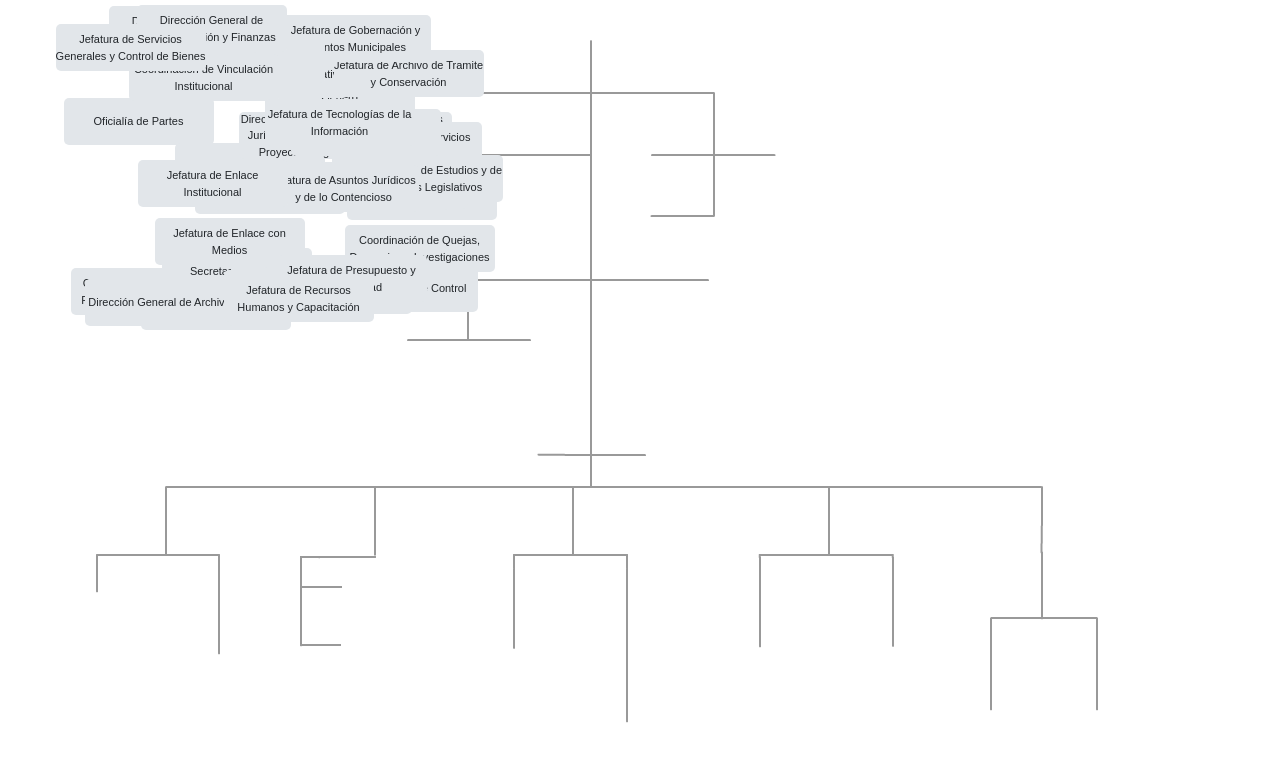
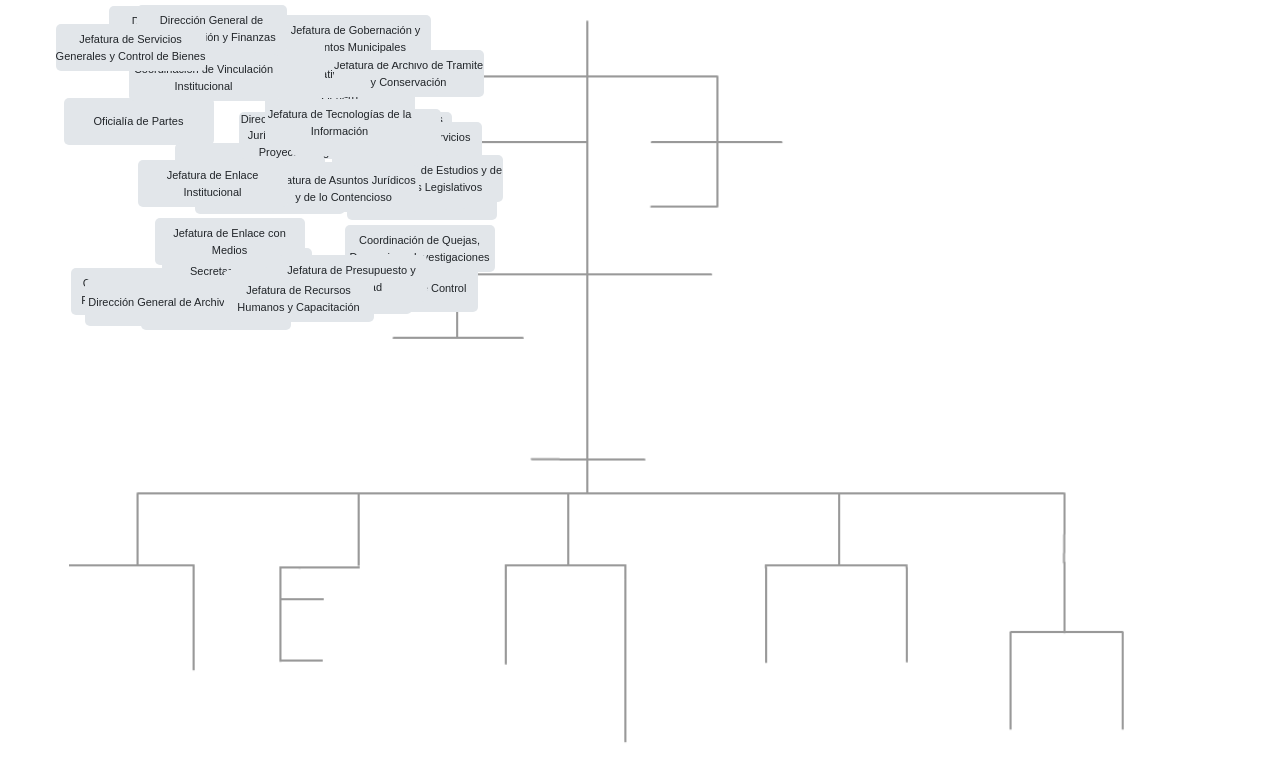
Before and after one commit to eduherrodp/organigrama, a PHP site: page / in a window 1280 px wide. Shown: the top 782 px of the page. Run offline with PHP 8.4, Linux system fonts and the light colour scheme; data comes from the database, SQL or seed files in the repository; some libraries are stand-ins or nearby versions.

Commit message:
css background

```diff
--- a/css/style.css
+++ b/css/style.css
@@ -19,9 +19,10 @@
 }
 .organigrama {
     background-image: url(../img/organigrama-32.png);
+    background-position: center;
     height: 756px;
     width: 1173px;
-    background-size: 100% 100%;
+    background-size: auto 100vh;
     background-repeat: no-repeat;
 }
 .verDescripcion {
```
